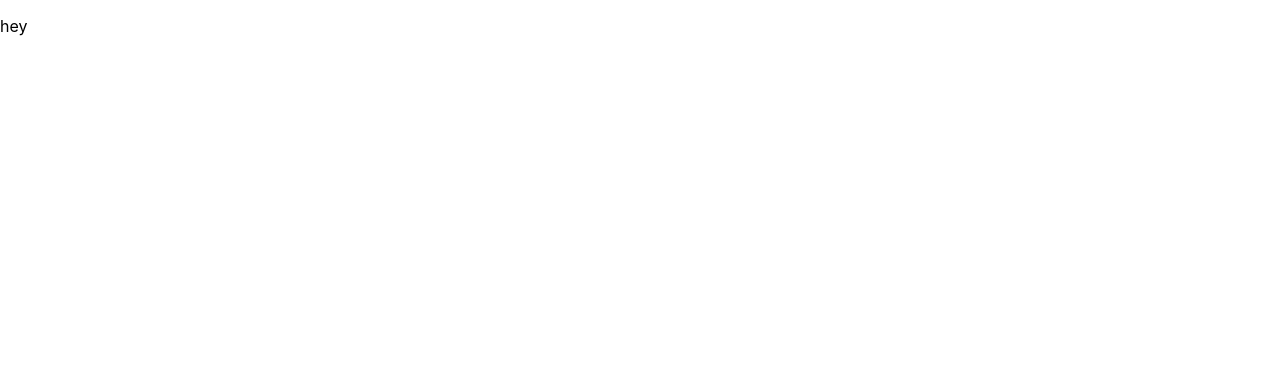
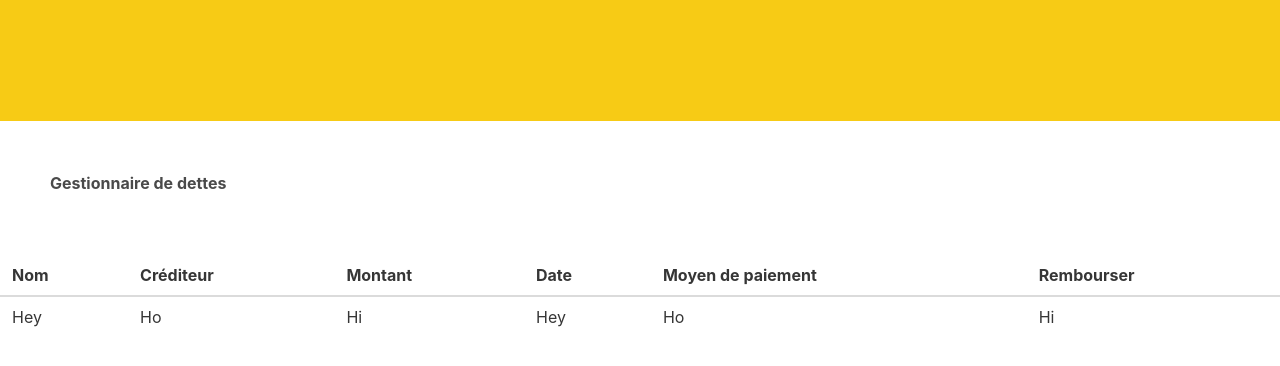
Before and after one commit to Panathes/grainbow-test, a React (Create React App) app: page / in a window 1280 px wide. Shown: the top 366 px of the page. Built offline with nearby package versions, Linux system fonts and the light colour scheme.

Commit message:
add homepage

```diff
--- a/package.json
+++ b/package.json
@@ -12,6 +12,7 @@
     "@types/react": "^18.2.8",
     "@types/react-dom": "^18.2.4",
     "@types/styled-components": "^5.1.26",
+    "bulma": "^0.9.4",
     "react": "^18.2.0",
     "react-dom": "^18.2.0",
     "react-scripts": "5.0.1",
--- a/src/App.css
+++ /dev/null
@@ -1,38 +0,0 @@
-.App {
-  text-align: center;
-}
-
-.App-logo {
-  height: 40vmin;
-  pointer-events: none;
-}
-
-@media (prefers-reduced-motion: no-preference) {
-  .App-logo {
-    animation: App-logo-spin infinite 20s linear;
-  }
-}
-
-.App-header {
-  background-color: #282c34;
-  min-height: 100vh;
-  display: flex;
-  flex-direction: column;
-  align-items: center;
-  justify-content: center;
-  font-size: calc(10px + 2vmin);
-  color: white;
-}
-
-.App-link {
-  color: #61dafb;
-}
-
-@keyframes App-logo-spin {
-  from {
-    transform: rotate(0deg);
-  }
-  to {
-    transform: rotate(360deg);
-  }
-}
--- a/src/App.tsx
+++ b/src/App.tsx
@@ -1,5 +1,4 @@
 import React from 'react';
-import './App.css';
 import Homepage from './page/Homepage';
 
 function App() {
--- /dev/null
+++ b/src/components/DebtsTable/index.tsx
@@ -0,0 +1,37 @@
+import React from "react";
+import styled from "styled-components";
+import { Wrapper } from "./style";
+
+const DebtsTable = () => {
+    return (
+    <Wrapper>
+        <div className="table-container">
+            <table className="table is-fullwidth">
+                <thead>
+                    <tr>
+                        <th>Nom</th>
+                        <th>Créditeur</th>
+                        <th>Montant</th>
+                        <th>Date</th>
+                        <th>Moyen de paiement</th>
+                        <th>Rembourser</th>
+                    </tr>
+                </thead>
+                <tbody>
+                    <tr>
+                    <td>Hey</td>
+                    <td>Ho</td>
+                    <td>Hi</td>
+                    <td>Hey</td>
+                    <td>Ho</td>
+                    <td>Hi</td>
+                    </tr>
+
+                </tbody>
+            </table>
+        </div>
+    </Wrapper>
+    )
+}
+
+export default DebtsTable;
--- /dev/null
+++ b/src/components/DebtsTable/style.tsx
@@ -0,0 +1,5 @@
+import styled from "styled-components"
+
+export const Wrapper = styled.div`
+    margin-top: 60px;
+`
--- a/src/components/Header/index.tsx
+++ b/src/components/Header/index.tsx
@@ -0,0 +1,12 @@
+import React, { Fragment} from "react";
+import { HeaderWrapper } from "./style";
+
+const Header = () => {
+    return (
+        <Fragment>
+            <HeaderWrapper />
+        </Fragment>
+    )
+}
+
+export default Header;
--- /dev/null
+++ b/src/components/Header/style.tsx
@@ -0,0 +1,8 @@
+import styled from 'styled-components';
+
+export const HeaderWrapper = styled.div`
+    height: 121px;
+    width: 100%;
+    background-color: #f7cb15;
+    color: #FFF;
+`
--- a/src/index.tsx
+++ b/src/index.tsx
@@ -3,6 +3,7 @@ import ReactDOM from 'react-dom/client';
 import './index.css';
 import App from './App';
 import reportWebVitals from './reportWebVitals';
+import 'bulma/css/bulma.min.css';
 
 const root = ReactDOM.createRoot(
   document.getElementById('root') as HTMLElement
--- a/src/page/Homepage/index.tsx
+++ b/src/page/Homepage/index.tsx
@@ -1,8 +1,16 @@
-import React from "react";
+import React, {Fragment} from "react";
+import Header from "../../components/Header";
+import DebtsTable from "../../components/DebtsTable";
+import { Title } from "./style";
+
 
 const Homepage = () => {
     return (
-        <p>hey</p>
+        <Fragment>
+            <Header />
+            <Title>Gestionnaire de dettes</Title>
+            <DebtsTable />
+        </Fragment>
     )
 }
 
--- /dev/null
+++ b/src/page/Homepage/style.tsx
@@ -0,0 +1,7 @@
+import styled from "styled-components";
+
+export const Title = styled.p`
+    margin-top: 50px;
+    margin-left: 50px;
+    font-weight: bold;
+`
```
Also changed, not shown: src/components/DebtsForm/index.tsx (added, +59 -0 lines), src/page/NewDebts/index.tsx (added, +9 -0 lines), 1 other file (tests, documents, lock files or other folders).
